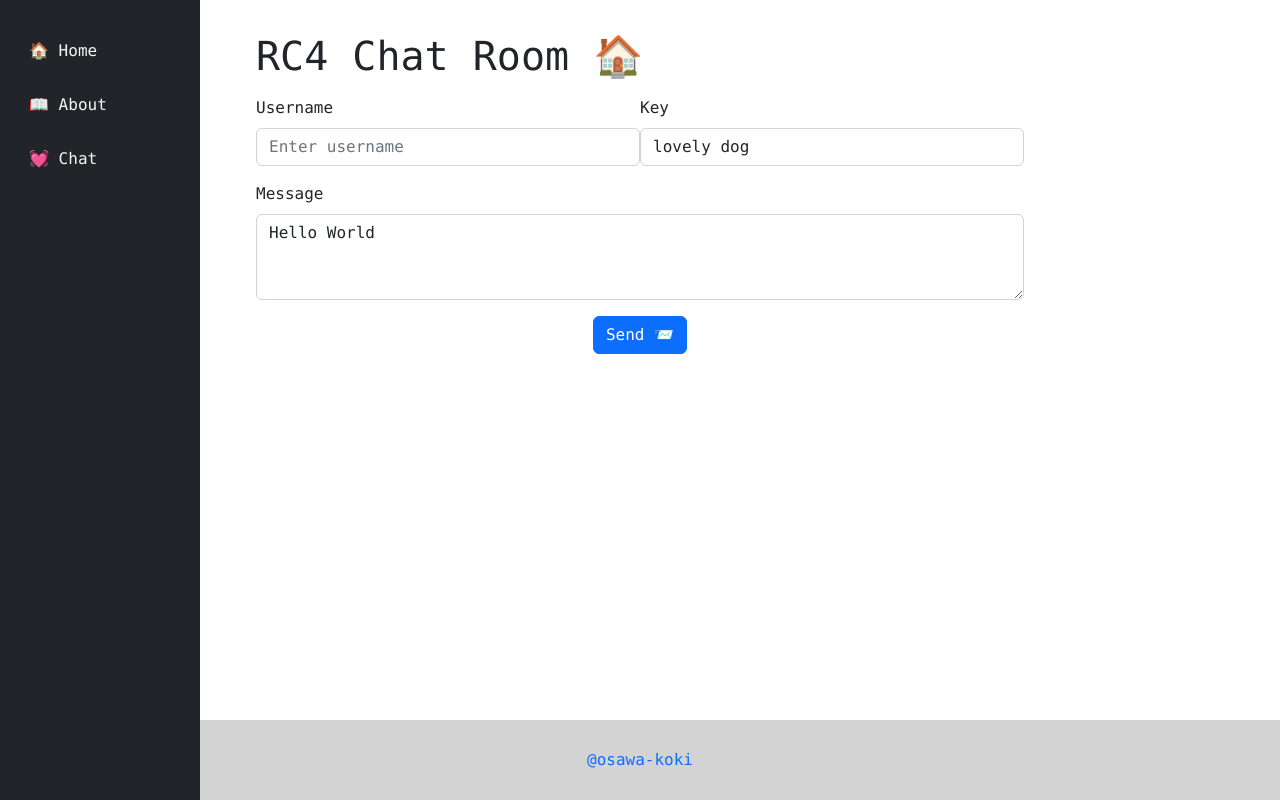
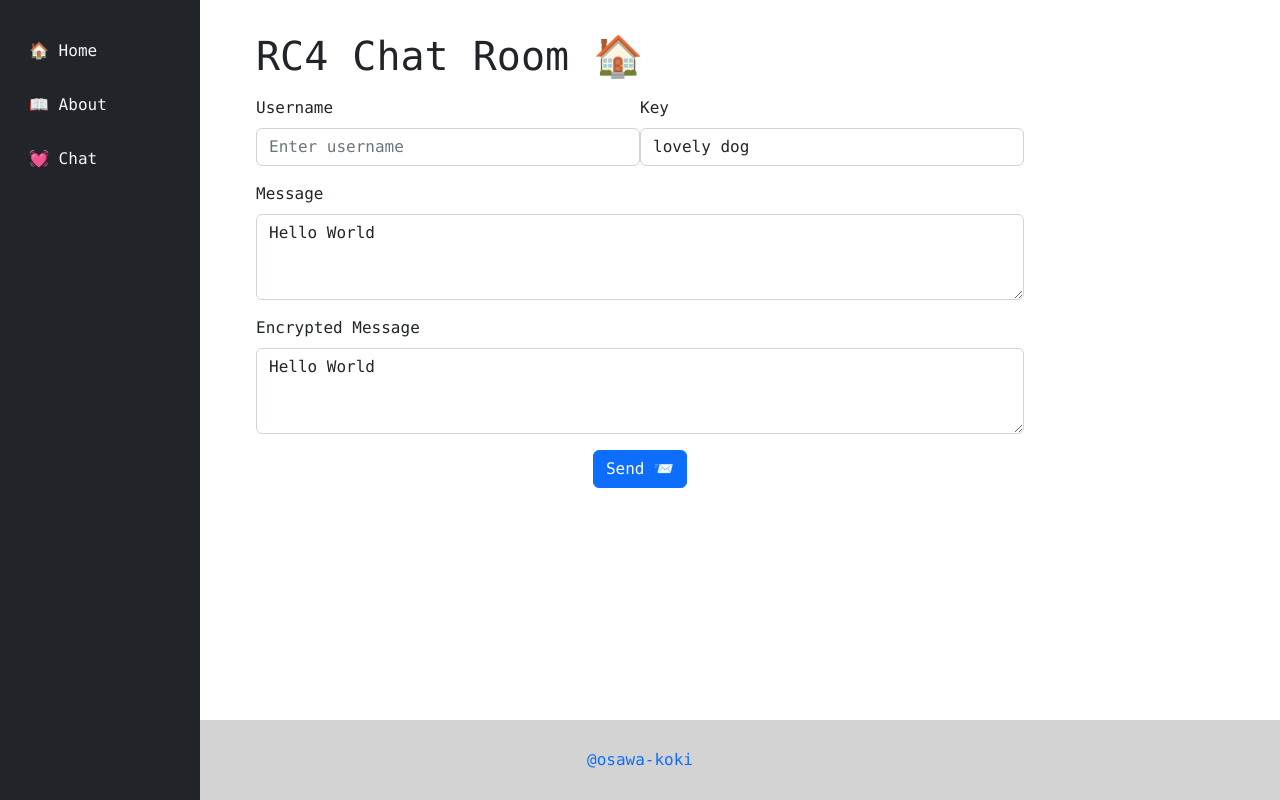
Before and after one commit to osawa-koki/RC4-chat-room, a Next.js app in the folder client/: page /chat in a window 1280 px wide. Built offline with nearby package versions, Linux system fonts and the light colour scheme.

Commit message:
暗号化された文字列を表示。

```diff
--- a/client/pages/chat.tsx
+++ b/client/pages/chat.tsx
@@ -34,6 +34,10 @@ export default function ChatPage() {
               setSharedData({ ...sharedData, message: e.currentTarget.value });
             }} />
           </Form.Group>
+          <Form.Group className="mt-3">
+            <Form.Label>Encrypted Message</Form.Label>
+            <Form.Control as="textarea" rows={3} value={sharedData.message} readOnly />
+          </Form.Group>
           <Button variant="primary" className="mt-3 d-block m-auto">Send 📨</Button>
         </Form>
       </div>
```
